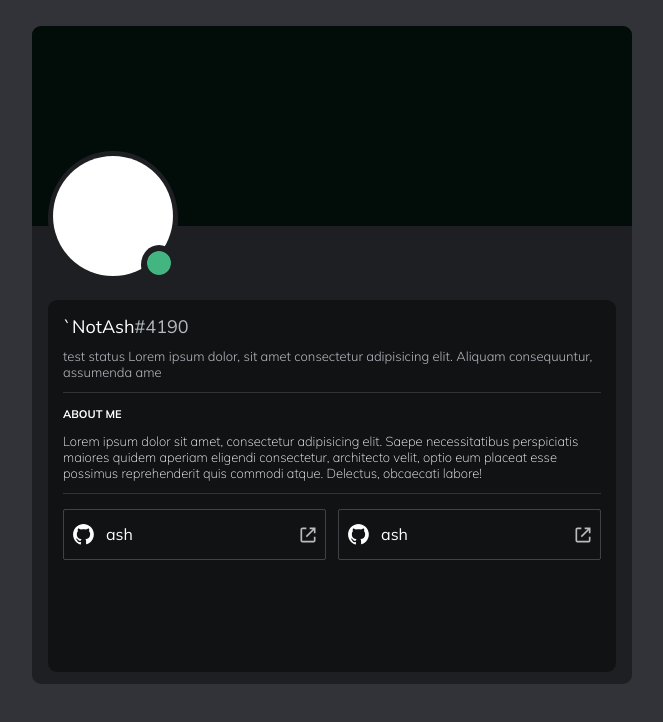
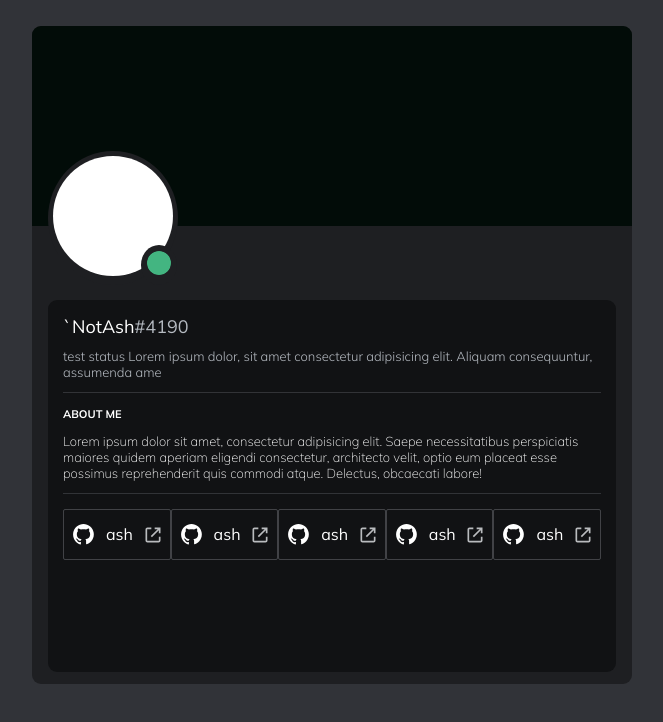
Before and after one commit to itz-ash/profile-maker, a React (Vite) app: page / in a window 1280 px wide. Shown: the top 722 px of the page, without its empty margins (308-971 px from the left). Built offline with nearby package versions, Linux system fonts and the light colour scheme.

Commit message:
small change

```diff
--- a/src/App.tsx
+++ b/src/App.tsx
@@ -33,7 +33,11 @@ function App() {
                 <Divider />
               </div>
               <div className="connectionContainer">
-                <Connections /> <Connections />
+                <Connections />
+                <Connections />
+                <Connections />
+                <Connections />
+                <Connections />
               </div>
             </div>
           </div>
```
